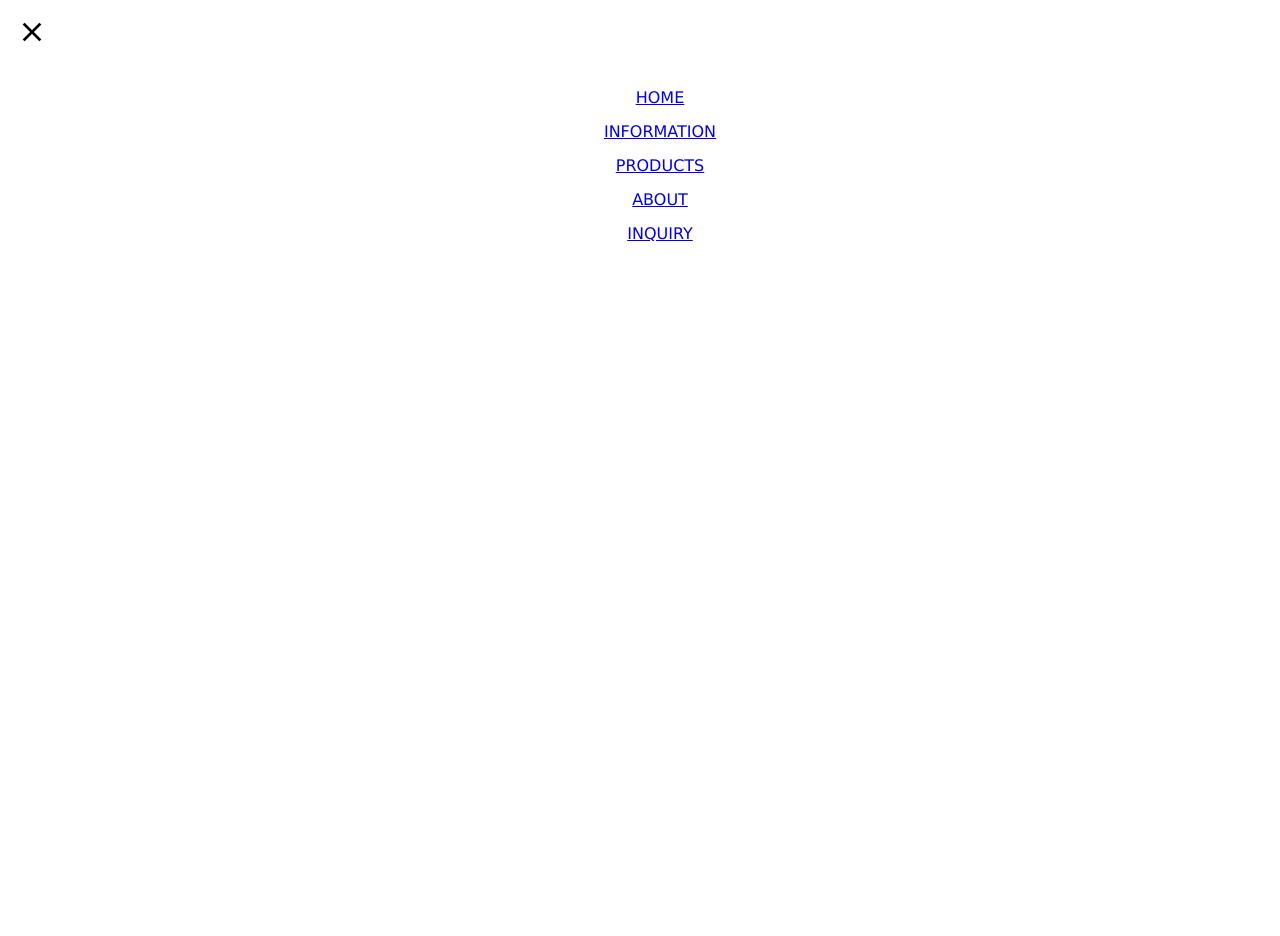
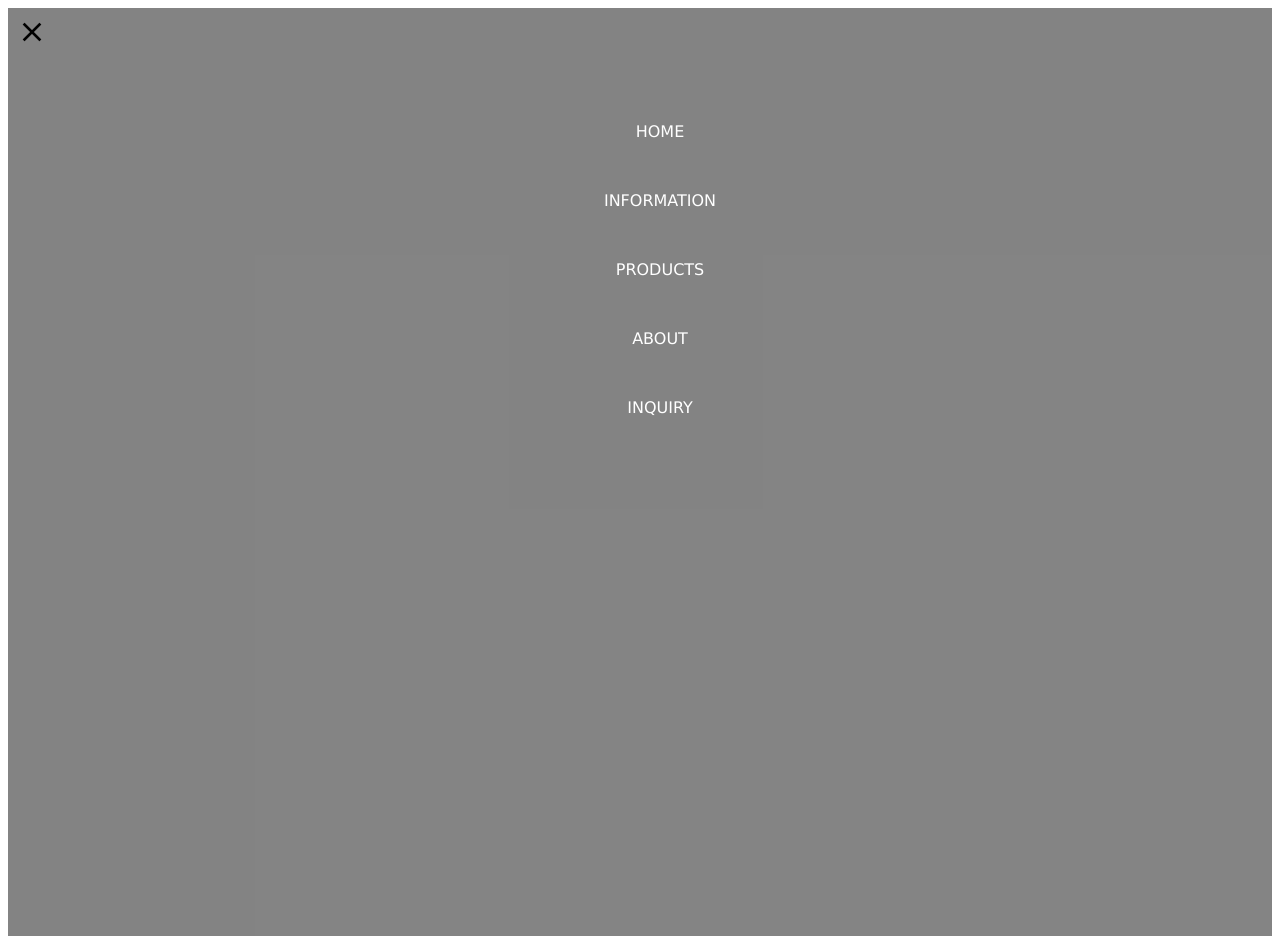
Before and after one commit to ryu-sugi/HamburgerMenu, a plain HTML site: page index.html in a window 1280 px wide. Both pictures are taken after a click on the element "menu". Before the commit the page ends 800 px from the top, so only its background shows below. Drawn offline with Linux system fonts and the light colour scheme.

Commit message:
全画面表示に修正

```diff
--- a/css/style.css
+++ b/css/style.css
@@ -1,11 +1,12 @@
+html {
+ height:100%;
+}
+
 body {
  font-family: Verdana, sans-serif;  /* ﾌｫﾝﾄ指定 */
+ height: 100%;
 }
 
-header {
- display: flex;
- padding: 0 16px;
-}
 
 .sp-menu {
  margin-right: auto;
@@ -23,13 +24,13 @@ header {
 }
 
 .overlay {
+ height: 100%;
  text-align: center;
  padding: 64px;
  opacity: 0;
  pointer-events: none;
  transition: opacity .6s;  /* menu close時のアニメーション設定 */
-
-}
+ background:  rgba(125, 125, 125, 0.95);}
 
 .overlay.show {
   opacity: 1;
@@ -50,5 +51,10 @@ header {
 }
 
 .overlay li {
- margin-top: 15px;
+ margin-top: 50px;
 }
+
+.overlay a {
+ color: white;
+ text-decoration: none;
+}
--- a/index.html
+++ b/index.html
@@ -6,18 +6,16 @@
  <meta name="viewport" content="width=device-width, initial-scale=1.0">
  <link rel="stylesheet" href="css/style.css">
  <title>My Site</title>
-
    <!-- Webフォント設定 -->
    <link href="https://fonts.googleapis.com/icon?family=Material+Icons"
         rel="stylesheet">
 </head>
 
 <body>
- <header>
   <div class="sp-menu">
    <!-- Webフォントから取り出したアイコン -->
    <span class="material-icons" id="open">menu</span>
-</header>
+  </div>
 
   <div class="overlay">
     <!-- Webフォントから取り出したアイコン -->
```
